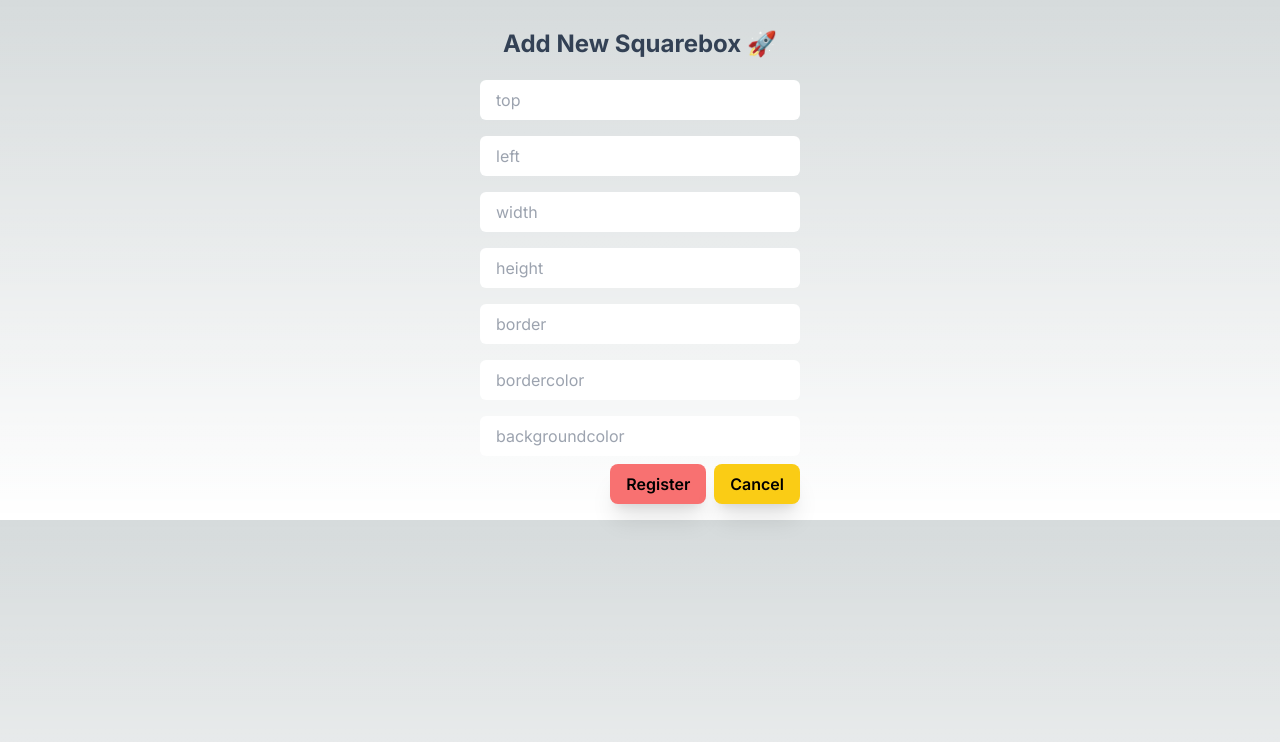
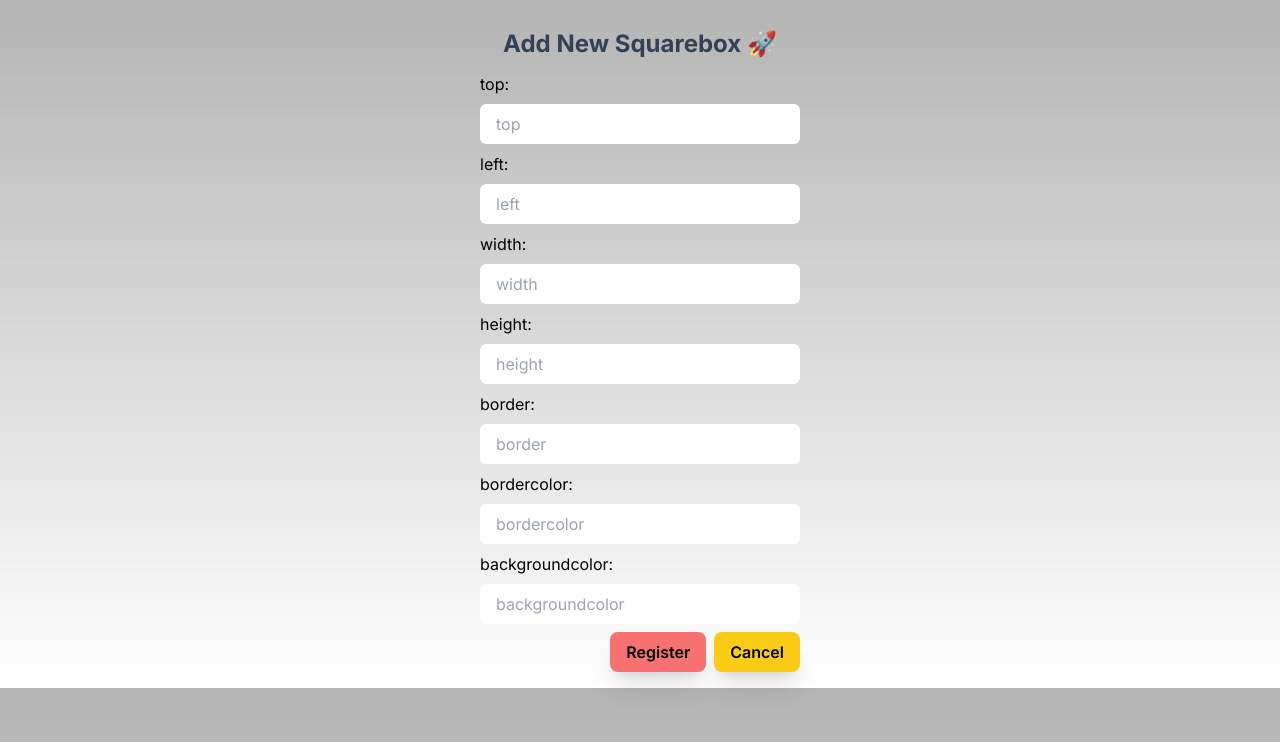
Before and after one commit to h-naka18/api-test, a Next.js app: page /squarebox/add in a window 1280 px wide. Shown: the top 742 px of the page. Built offline with nearby package versions, Linux system fonts and the light colour scheme.

Commit message:
♻️ 見た目の修正

```diff
--- a/src/app/globals.css
+++ b/src/app/globals.css
@@ -4,7 +4,7 @@
 
 :root {
   --foreground-rgb: 0, 0, 0;
-  --background-start-rgb: 214, 219, 220;
+  --background-start-rgb: 180, 180, 180;
   --background-end-rgb: 255, 255, 255;
 }
 
--- a/src/app/page.tsx
+++ b/src/app/page.tsx
@@ -49,9 +49,25 @@ export default async function Home() {
           height={37}
           priority
         />
+        <p className='text-2xl'>　＋　</p>
+        <Image
+          className="relative dark:drop-shadow-[0_0_0.3rem_#ffffff70] dark:invert"
+          src="https://prismalens.vercel.app/header/logo-dark.svg"
+          alt="prisma_logo"
+          width={180}
+          height={37}
+          priority
+        />
+        <p className='text-2xl'>　＋　</p>
+        <Image
+          className="relative dark:drop-shadow-[0_0_0.3rem_#ffffff70] dark:invert"
+          src="/supabase-logo-wordmark--dark.png"
+          alt="supabase_logo"
+          width={180}
+          height={37}
+          priority
+        />
       </div>
-
-
 
       <div className="w-full flex flex-col justify-center items-center">
         <div>
--- a/src/app/squarebox/add/page.tsx
+++ b/src/app/squarebox/add/page.tsx
@@ -68,48 +68,70 @@ export default function PostSquarebox() {
         <div className="flex flex-col justify-center items-center m-auto">
           <p className="text-2xl text-slate-700 font-bold p-3">Add New Squarebox 🚀</p>
           <form>
+            <label>
+              top:
               <input
+                name="top"
                 ref={topRef}
                 placeholder="top"
                 type="number"
                 className="rounded-md px-4 w-full py-2 my-2"
               />
+            </label>
+            <label>
+              left:
               <input
                 ref={leftRef}
                 placeholder="left"
                 type="number"
                 className="rounded-md px-4 w-full py-2 my-2"
               ></input>
+            </label>
+            <label>
+              width:
               <input
                 ref={widthRef}
                 placeholder="width"
                 type="number"
                 className="rounded-md px-4 w-full py-2 my-2"
               ></input>
+            </label>
+            <label>
+              height:
               <input
               ref={heightRef}
               placeholder="height"
               type="number"
               className="rounded-md px-4 w-full py-2 my-2"
             ></input>
+            </label>
+            <label>
+              border:
               <input
               ref={borderRef}
               placeholder="border"
               type="number"
               className="rounded-md px-4 w-full py-2 my-2"
             ></input>
+            </label>
+            <label>
+              bordercolor:
               <input
               ref={bordercolorRef}
               placeholder="bordercolor"
               type="text"
               className="rounded-md px-4 w-full py-2 my-2"
             ></input>
+            </label>
+            <label>
+              backgroundcolor:
               <input
               ref={backgroundcolorRef}
               placeholder="backgroundcolor"
               type="text"
               className="rounded-md px-4 w-full py-2 my-2"
             ></input>
+            </label>
             <div className="flex flex-row-reverse w-full">
               <div className='ml-2'>
                 <button onClick={handleCancel} className="font-semibold px-4 py-2 shadow-xl bg-yellow-400 rounded-lg m-auto hover:bg-yellow-200">
--- a/src/app/squarebox/edit/[id]/page.tsx
+++ b/src/app/squarebox/edit/[id]/page.tsx
@@ -117,48 +117,69 @@ const EditSquarebox = ({ params }: { params: { id: number } }) => {
         <div className="flex flex-col justify-center items-center m-auto">
           <p className="text-2xl text-slate-700 font-bold p-3">Edit Squarebox 🔥</p>
           <form>
+            <label>
+              top:
               <input
                 ref={topRef}
                 placeholder="top"
                 type="number"
                 className="rounded-md px-4 w-full py-2 my-2"
               />
+            </label>
+            <label>
+              left:
               <input
                 ref={leftRef}
                 placeholder="left"
                 type="number"
                 className="rounded-md px-4 w-full py-2 my-2"
               />
+            </label>
+            <label>
+              width:
               <input
                 ref={widthRef}
                 placeholder="width"
                 type="number"
                 className="rounded-md px-4 w-full py-2 my-2"
               />
+            </label>
+            <label>
+              height:
               <input
                 ref={heightRef}
                 placeholder="height"
                 type="number"
                 className="rounded-md px-4 w-full py-2 my-2"
               />
+            </label>
+            <label>
+              border:
               <input
                 ref={borderRef}
                 placeholder="border"
                 type="number"
                 className="rounded-md px-4 w-full py-2 my-2"
               />
+            </label>
+            <label>
+              bordercolor:
               <input
                 ref={bordercolorRef}
                 placeholder="bordercolor"
                 type="text"
                 className="rounded-md px-4 w-full py-2 my-2"
               />
+            </label>
+            <label>
+              backgroundcolor:
               <input
                 ref={backgroundcolorRef}
                 placeholder="backgroundcolor"
                 type="text"
                 className="rounded-md px-4 w-full py-2 my-2"
               />
+            </label>
             <div className="flex flex-row-reverse w-full">
               <div>
                 <button onClick={handleCancel} className="ml-2 font-semibold px-4 py-2 shadow-xl bg-yellow-400 rounded-lg m-auto hover:bg-yellow-200">
```
Also changed, not shown: src/types.ts (+7 -7 lines), public/supabase-logo-wordmark--dark.png (added). Lines whose indentation alone changed are shown as unchanged.
